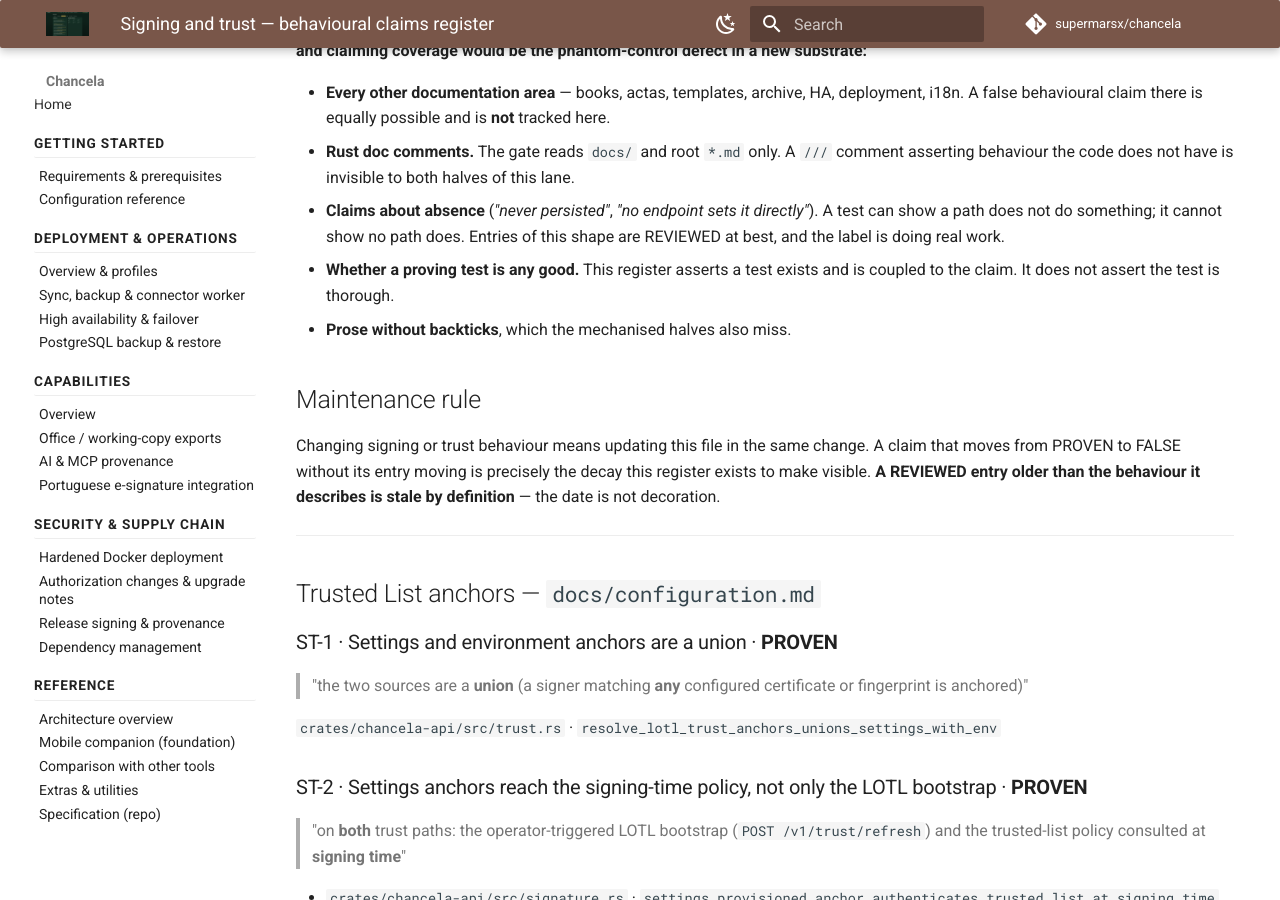
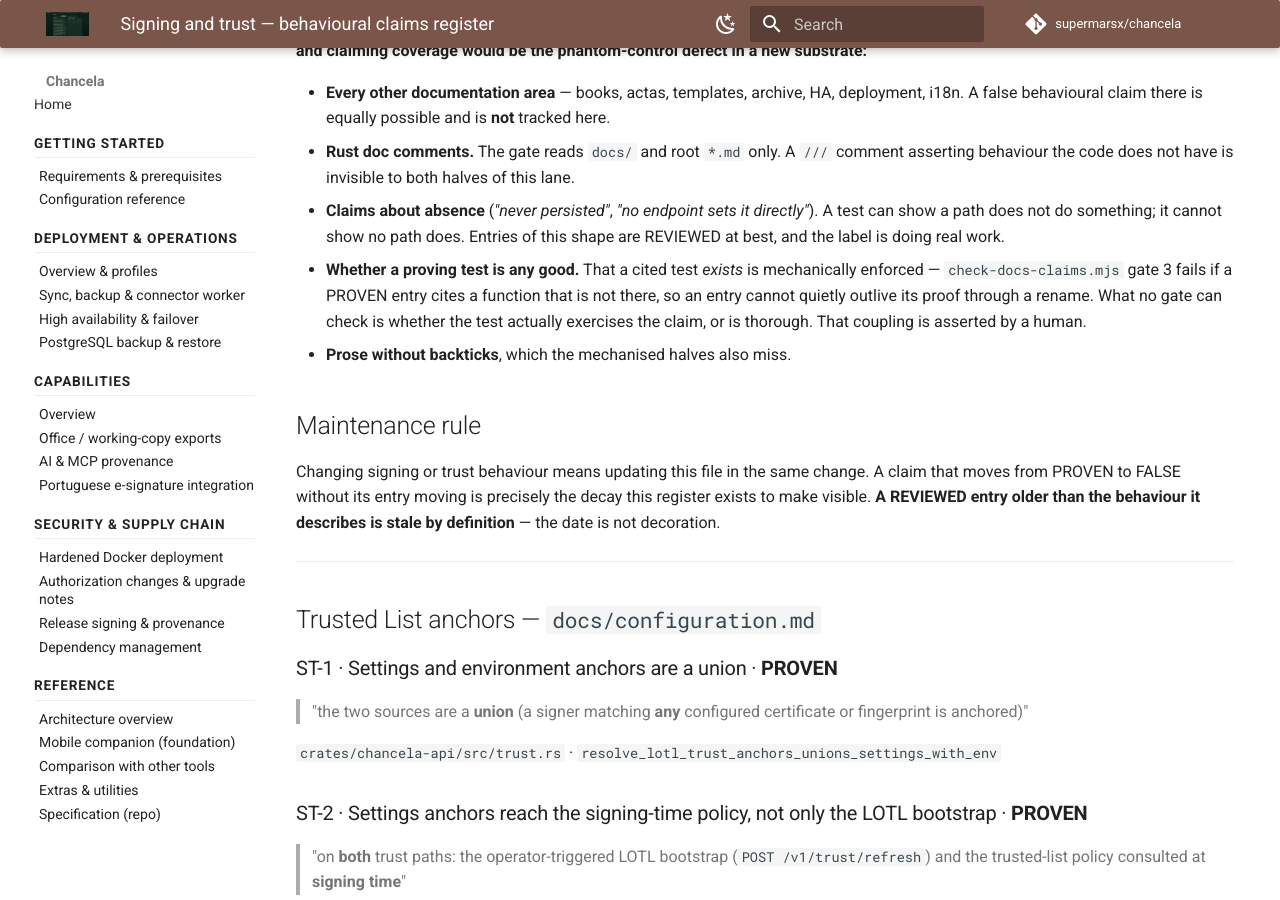
Before and after one commit to supermarsx/chancela, an MkDocs documentation site: the page built from docs/signing-trust-claims.md, in a window 1280 px wide and 900 px high, scrolled down 818 px. Built offline with MkDocs 1.6.1 and Material for MkDocs 9.7.7, drawn with Linux system fonts in a browser that asks for light colours; comment, search, counter and statistics services are not loaded; some of the changed text lies outside the part shown.

Commit message:
test(docs): gate documented identifiers and emittable status literals
Two mechanisable docs-to-code parity gates, plus the curated register for the
half that is not mechanisable.

gate 1 identifier existence — a backticked dotted token whose first segment is
a settings root or a permission namespace must resolve as a settings path, a
permission id, or a production Rust string literal. 206 claims checked.

gate 2 emittable-literal parity — every value in a web `as const` union or
record must be emittable by production Rust (`#[cfg(test)]` items and
crates/*/tests excluded), and every backticked docs occurrence of a declared
status must be too. This catches both known instances: types.ts declares 5
finalization statuses where the backend emits 3, and ARCHITECTURE.md documents
`rascunho` / `aguarda_assinatura_qualificada`, which no production path emits.
Both are tracked as knownDefects rather than suppressed, owned by t61-e3/e6.

gate 3 claims register — every test cited by a PROVEN entry in
docs/signing-trust-claims.md must exist, so an entry cannot outlive its proof
through a rename. The behavioural claim itself stays human-judged.

Unparseable input is a hard error (exit 2), never a skip: an unknown serde
rename_all, an unbalanced item, an `as const` the matcher cannot classify, or a
register entry with no PROVEN/REVIEWED/FALSE state all fail loudly. Registry
entries are exercised — one that stops matching fails and demands deletion, so
fixing a defect without removing its entry is itself caught.

A 17-case self-test (--self-test) drives the real decision logic over synthetic
models, so the gates are proven red on their own defect classes on every run
rather than once in a transcript.

Co-Authored-By: Claude Opus 5 (1M context) <noreply@anthropic.com>

```diff
--- a/docs/signing-trust-claims.md
+++ b/docs/signing-trust-claims.md
@@ -39,8 +39,10 @@ new substrate:**
 - **Claims about absence** (*"never persisted"*, *"no endpoint sets it directly"*). A test can show
   a path does not do something; it cannot show no path does. Entries of this shape are REVIEWED at
   best, and the label is doing real work.
-- **Whether a proving test is any good.** This register asserts a test exists and is coupled to the
-  claim. It does not assert the test is thorough.
+- **Whether a proving test is any good.** That a cited test *exists* is mechanically enforced —
+  `check-docs-claims.mjs` gate 3 fails if a PROVEN entry cites a function that is not there, so an
+  entry cannot quietly outlive its proof through a rename. What no gate can check is whether the
+  test actually exercises the claim, or is thorough. That coupling is asserted by a human.
 - **Prose without backticks**, which the mechanised halves also miss.
 
 ## Maintenance rule
@@ -233,3 +235,4 @@ architectural statement.
 | date | reviewer | scope |
 |---|---|---|
 | 2026-07-28 | t61-e5 | Register created. 13 claims: 8 PROVEN, 4 REVIEWED, 1 FALSE (ST-11, tracked in `scripts/docs-claims-registry.json`). ST-2 recorded as PROVEN on the strength of t61-e1's bridge; it was FALSE before that change landed. |
+| 2026-07-28 | t61-e5 | Every cited test verified to exist (18 references across the 8 PROVEN entries), first by hand and then mechanically — the hand check became `check-docs-claims.mjs` gate 3 precisely because hand checks decay. Gate 3 also rejects an entry carrying no PROVEN/REVIEWED/FALSE state, so an unclassified claim cannot inherit the register's authority. |
--- a/package.json
+++ b/package.json
@@ -25,6 +25,8 @@
     "check:live-provider-assurance": "node scripts/check-live-provider-assurance.mjs",
     "check:encrypted-build-defaults": "node scripts/check-encrypted-build-defaults.mjs",
     "check:supply-chain-pins": "node scripts/check-supply-chain-pins.mjs",
+    "check:docs-claims": "node scripts/check-docs-claims.mjs",
+    "test:docs-claims-selftest": "node scripts/check-docs-claims.mjs --self-test",
     "lint": "npm run lint:rust && npm run lint:web",
     "lint:rust": "cargo clippy --workspace --all-targets --locked -- -D warnings",
     "lint:web": "npm run lint --workspace apps/web",
```
